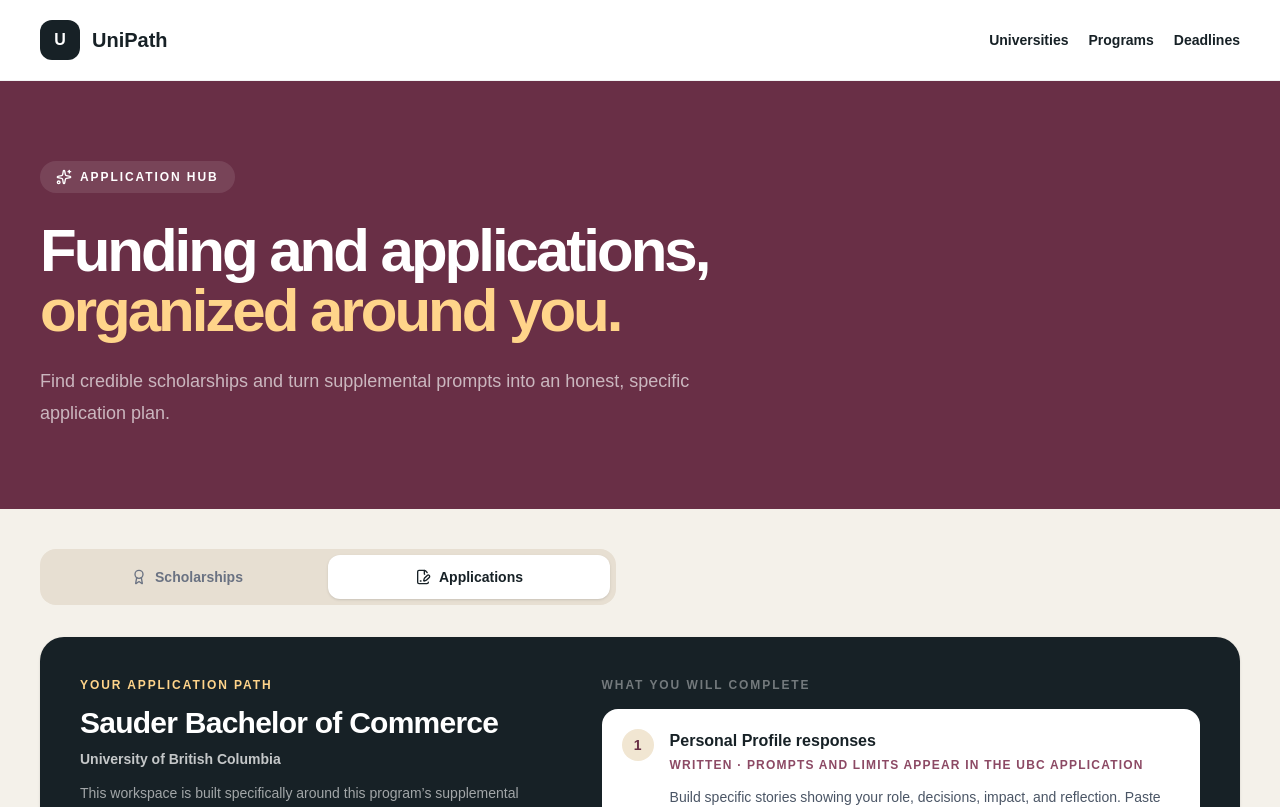
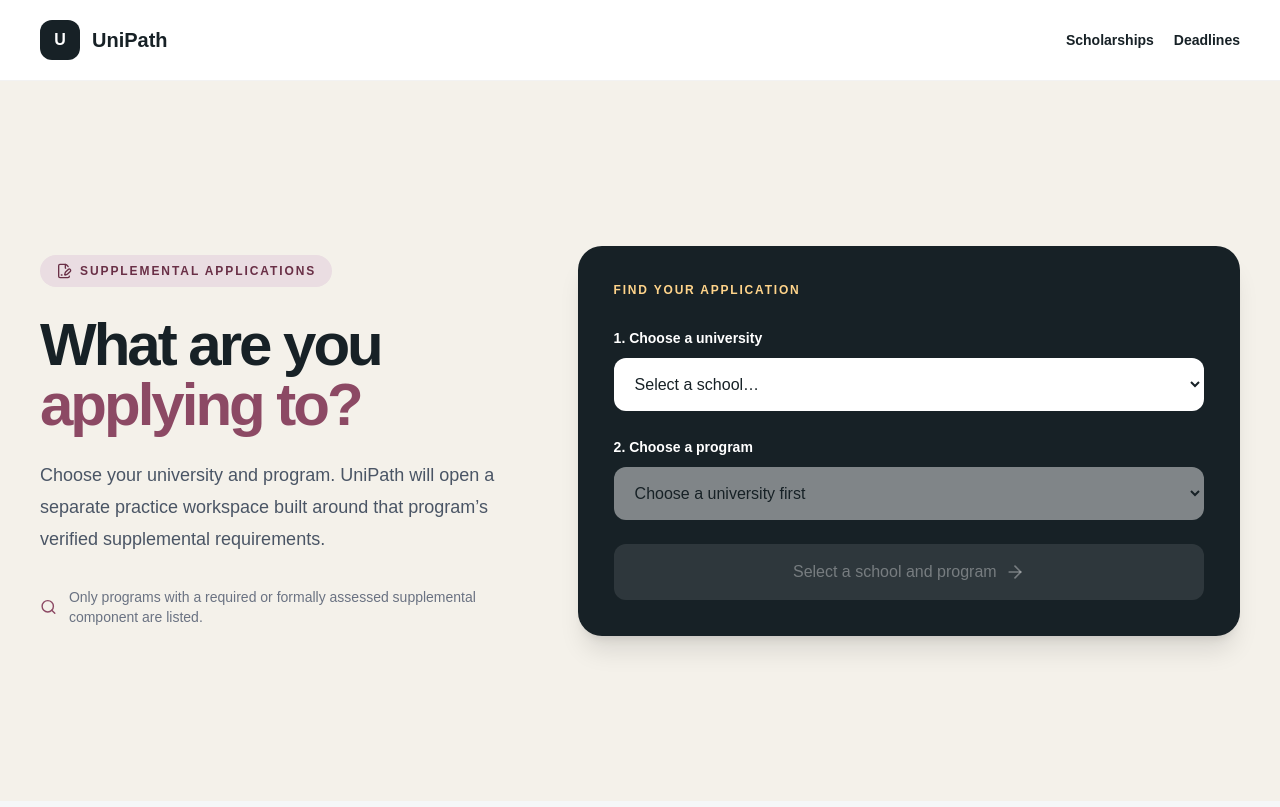
Before and after one commit to jordanwong1188-star/UniPath, a Next.js app in the folder unipath/: page /applications in a window 1280 px wide. Shown: the top 807 px of the page. Built offline with nearby package versions, Linux system fonts and the light colour scheme.

Commit message:
Turn applications page into program chooser

```diff
--- a/unipath/app/applications/page.tsx
+++ b/unipath/app/applications/page.tsx
@@ -1,5 +1,26 @@
-import { ApplicationHub } from "../application-hub/page";
+"use client";
+
+import Link from "next/link";
+import { useMemo, useState } from "react";
+import { ArrowRight, FilePenLine, GraduationCap, Search } from "lucide-react";
+import { applicationProfiles } from "../application-hub/page";
 
 export default function ApplicationsPage() {
-  return <ApplicationHub mode="applications" />;
+  const universities = useMemo(() => Array.from(new Set(applicationProfiles.map(item => item.university))).sort(), []);
+  const [university, setUniversity] = useState("");
+  const [programId, setProgramId] = useState("");
+  const programs = applicationProfiles.filter(item => item.university === university);
+  const selected = applicationProfiles.find(item => item.id === programId);
+
+  return <main className="min-h-screen bg-[#f4f1ea] text-[#172126]">
+    <header className="border-b border-black/5 bg-white"><div className="mx-auto flex h-20 max-w-7xl items-center justify-between px-6 lg:px-10"><Link href="/" className="flex items-center gap-3"><span className="flex h-10 w-10 items-center justify-center rounded-xl bg-[#172126] font-bold text-white">U</span><span className="text-xl font-bold">UniPath</span></Link><nav className="flex items-center gap-5 text-sm font-semibold"><Link href="/scholarships">Scholarships</Link><Link href="/deadlines">Deadlines</Link></nav></div></header>
+    <section className="mx-auto grid min-h-[calc(100vh-80px)] max-w-7xl items-center gap-12 px-6 py-14 lg:grid-cols-[0.85fr_1.15fr] lg:px-10">
+      <div><div className="inline-flex items-center gap-2 rounded-full bg-[#eadde2] px-4 py-2 text-xs font-semibold uppercase tracking-[0.16em] text-[#692f46]"><FilePenLine className="h-4 w-4" /> Supplemental applications</div><h1 className="mt-7 text-5xl font-semibold tracking-[-0.05em] sm:text-6xl">What are you<br /><span className="text-[#8c4964]">applying to?</span></h1><p className="mt-6 max-w-xl text-lg leading-8 text-gray-600">Choose your university and program. UniPath will open a separate practice workspace built around that program’s verified supplemental requirements.</p><div className="mt-8 flex items-center gap-3 text-sm text-gray-500"><Search className="h-5 w-5 text-[#8c4964]" /><span>Only programs with a required or formally assessed supplemental component are listed.</span></div></div>
+      <section className="rounded-3xl bg-[#172126] p-6 text-white shadow-xl sm:p-9"><p className="text-xs font-semibold uppercase tracking-[0.15em] text-[#ffd48a]">Find your application</p><div className="mt-7 space-y-6">
+        <label className="block"><span className="text-sm font-semibold">1. Choose a university</span><select value={university} onChange={event => { setUniversity(event.target.value); setProgramId(""); }} className="mt-2 w-full cursor-pointer rounded-xl border border-white/10 bg-white px-4 py-4 text-[#172126] outline-none focus:ring-2 focus:ring-[#ffd48a]"><option value="">Select a school…</option>{universities.map(item => <option key={item} value={item}>{item}</option>)}</select></label>
+        <label className="block"><span className="text-sm font-semibold">2. Choose a program</span><select value={programId} disabled={!university} onChange={event => setProgramId(event.target.value)} className="mt-2 w-full cursor-pointer rounded-xl border border-white/10 bg-white px-4 py-4 text-[#172126] outline-none disabled:cursor-not-allowed disabled:opacity-45 focus:ring-2 focus:ring-[#ffd48a]"><option value="">{university ? "Select a program…" : "Choose a university first"}</option>{programs.map(item => <option key={item.id} value={item.id}>{item.program}</option>)}</select></label>
+      </div>{selected ? <div className="mt-7 rounded-2xl bg-white/8 p-5"><div className="flex items-start gap-3"><GraduationCap className="mt-0.5 h-5 w-5 shrink-0 text-[#ffd48a]" /><div><p className="font-semibold">{selected.program}</p><p className="mt-1 text-sm leading-6 text-white/55">{selected.note}</p><p className="mt-3 text-sm font-semibold text-[#ffd48a]">{selected.deadline}</p></div></div></div> : null}
+      {selected ? <Link href={`/applications/${selected.id}`} className="mt-6 flex cursor-pointer items-center justify-center gap-2 rounded-xl bg-[#ffd48a] px-5 py-4 font-semibold text-[#172126] transition hover:-translate-y-0.5">Open my application workspace <ArrowRight className="h-5 w-5" /></Link> : <button type="button" disabled className="mt-6 flex w-full cursor-not-allowed items-center justify-center gap-2 rounded-xl bg-white/10 px-5 py-4 font-semibold text-white/35">Select a school and program <ArrowRight className="h-5 w-5" /></button>}</section>
+    </section>
+  </main>;
 }
```
